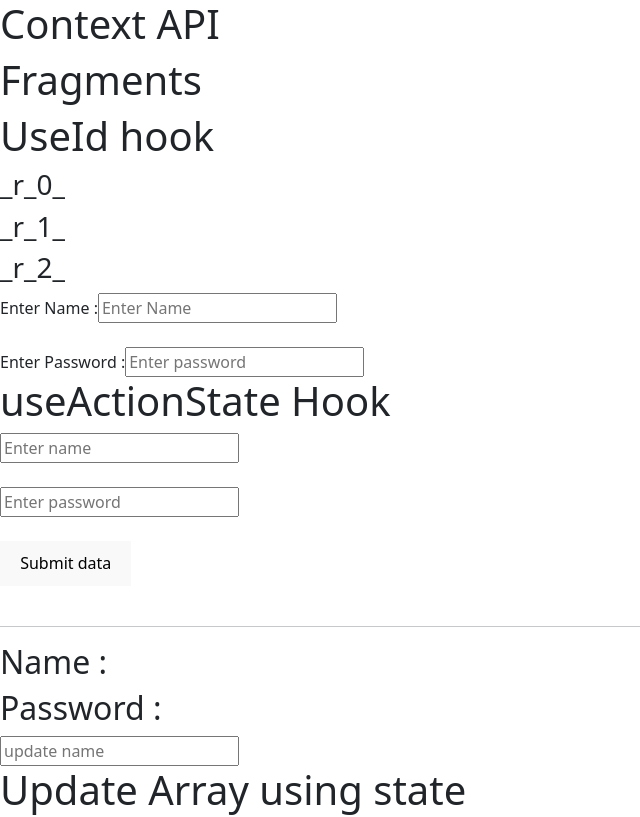
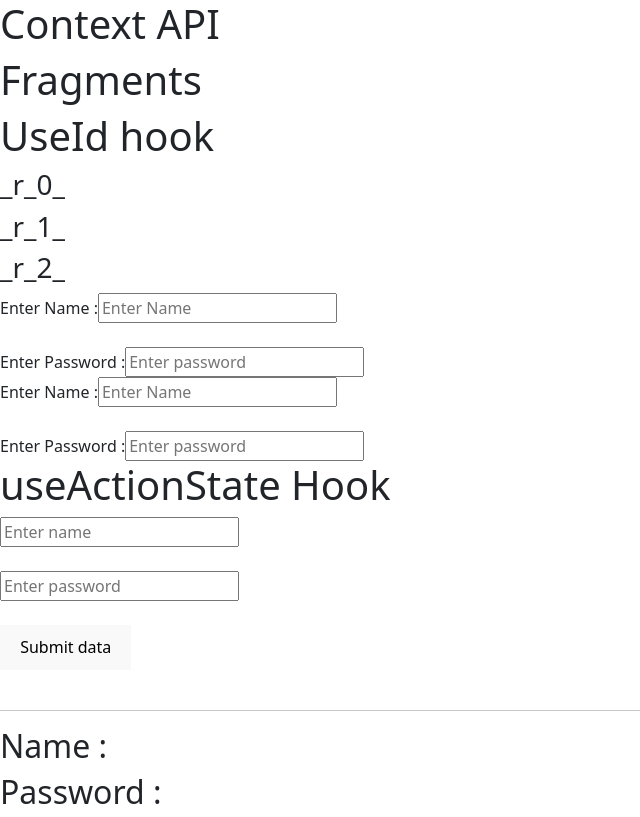
Before and after one commit to MahekSheth01/ReactJS, a React (Vite) app: page / in a window 1280 px wide. Shown: the top 817 px of the page, without its empty margins (0-640 px from the left). Built offline with nearby package versions, Linux system fonts and the light colour scheme.

Commit message:
useId hook

```diff
--- a/src/Derived.jsx
+++ b/src/Derived.jsx
@@ -11,6 +11,7 @@ const Derived = () => {
   };
 
   // Derived State
+
   const total = users.length;
   const last = users.length > 0 ? users[users.length - 1] : 'None';
   const unique = new Set(users).size;
--- a/src/HookuseId.jsx
+++ b/src/HookuseId.jsx
@@ -27,6 +27,13 @@ function UseForm(){
          <label htmlFor={password}>Enter Password : </label>
         <input type="password" id="password" placeholder='Enter password' name=""  />
       </form>
+
+      <form action="" method='POST'>
+        <label htmlFor={name}>Enter Name : </label>
+        <input type="text" id="name" placeholder='Enter Name' name=""  /><br /><br />
+         <label htmlFor={password}>Enter Password : </label>
+        <input type="password" id="password" placeholder='Enter password' name=""  />
+      </form>
     </div>
   )
 }
```
